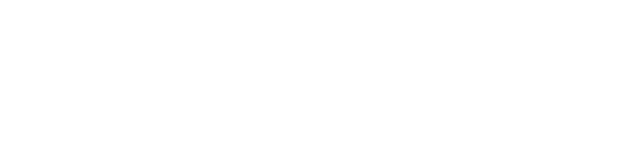
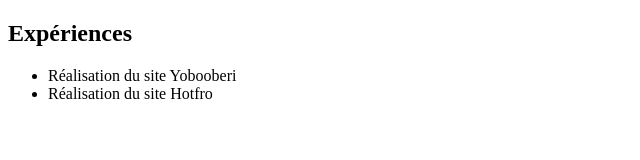
Before and after one commit to MYAT1er/git-mon-cv, a plain HTML site: page index.html in a window 1280 px wide. Shown: the whole page, without its empty margins (0-640 px from the left). Drawn offline with Linux system fonts and the light colour scheme.

Commit message:
mise en place de la section experiences

```diff
--- a/index.html
+++ b/index.html
@@ -13,7 +13,12 @@
 </header>
 
 <body>
+    <h2>Expériences</h2>
 
+    <ul>
+        <li>Réalisation du site Yobooberi</li>
+        <li>Réalisation du site Hotfro</li>
+    </ul>
 
 </body>
 
```
